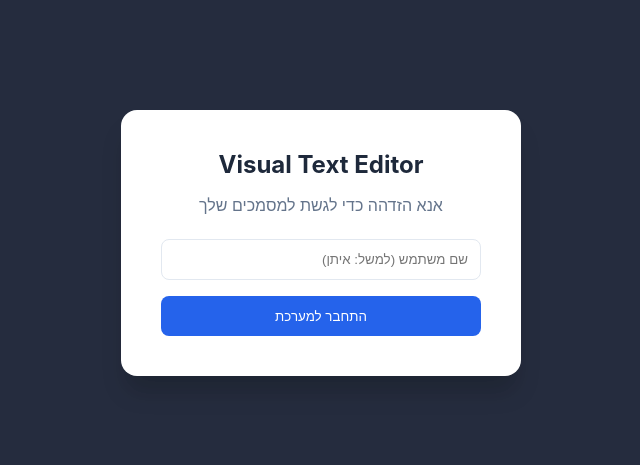
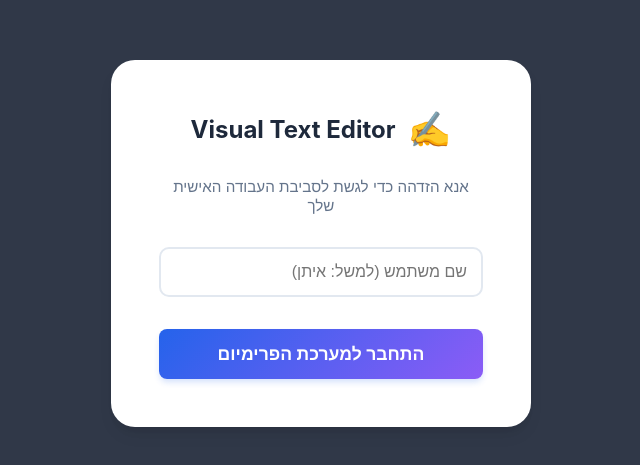
Before and after one commit to EitanMachon/proj4, a React (Vite) app: page / in a window 1280 px wide. Shown: the part 157-622 px from the top of the page, without its empty margins (319-959 px from the left). Built offline with nearby package versions, Linux system fonts and the light colour scheme.

Commit message:
תיקון נתיבי ייבוא וארגון סופי של התיקיות

```diff
--- a/src/App.css
+++ b/src/App.css
@@ -1,12 +1,23 @@
+/* src/App.css */
 :root {
-  --primary: #2563eb;
-  --primary-hover: #1d4ed8;
-  --bg-app: #f1f5f9;
-  --bg-card: #ffffff;
-  --text-main: #1e293b;
-  --header-bg: #0f172a;
-  --border-color: #e2e8f0;
-  --danger: #ef4444;
+  /* פלטת צבעים מושקעת (Premium Palette) */
+  --color-primary: #2563eb;    /* כחול מודרני לפעולות ראשיות */
+  --color-primary-hover: #1d4ed8;
+  --color-accent: #8b5cf6;     /* סגול לאלמנטים עיצוביים */
+  --color-danger: #ef4444;     /* אדום להתרעות (Delete, Close) */
+
+  --bg-app: #f1f5f9;           /* רקע בהיר ונוח לעין (右 side) */
+  --bg-sidebar: #ffffff;       /* רקע לבן נקי לסרגל הכלים (左 side) */
+  --header-bg: #0f172a;        /* כחול כהה-שחור להדר (Premium look) */
+
+  --text-main: #1e293b;        /* כמעט שחור */
+  --text-muted: #64748b;       /* אפור muted */
+
+  --border-color: #e2e8f0;     /* אפור בהיר לגבולות */
+  --shadow-lg: 0 10px 15px -3px rgba(0, 0, 0, 0.1), 0 4px 6px -2px rgba(0, 0, 0, 0.05);
+
+  --sidebar-width: 450px;      /* רוחב קבוע לסרגל הכלים */
+  --header-height: 70px;       /* גובה ההדר */
 }
 
 * {
@@ -16,10 +27,11 @@
 }
 
 body {
-  font-family: 'Inter', system-ui, -apple-system, sans-serif;
+  font-family: 'Inter', system-ui, -apple-system, BlinkMacSystemFont, "Segoe UI", Roboto, Helvetica, Arial, sans-serif;
   background-color: var(--bg-app);
   color: var(--text-main);
-  overflow: hidden;
+  overflow: hidden; /* מונע סקרול כללי של הדף - הכל בפנים */
+  direction: rtl; /* כיוון גלובלי לעברית */
 }
 
 .app-container {
@@ -29,74 +41,184 @@ body {
   width: 100vw;
 }
 
-/* Header */
+/* --- Header --- */
 .app-header {
+  height: var(--header-height);
   background: var(--header-bg);
   color: white;
-  padding: 0.75rem 1.5rem;
+  padding: 0 2rem;
   display: flex;
   justify-content: space-between;
   align-items: center;
-  box-shadow: 0 2px 10px rgba(0,0,0,0.1);
+  box-shadow: 0 2px 10px rgba(0,0,0,0.2);
+  z-index: 1000;
 }
 
-/* Login Overlay */
+.logo-section {
+  display: flex;
+  align-items: center;
+  gap: 15px;
+}
+
+.version-badge {
+  background: linear-gradient(135deg, var(--color-primary), var(--color-accent));
+  color: white;
+  font-size: 0.7rem;
+  font-weight: bold;
+  padding: 3px 8px;
+  border-radius: 20px;
+}
+
+.user-section {
+  display: flex;
+  align-items: center;
+  gap: 15px;
+  font-size: 0.9rem;
+}
+
+.logout-btn {
+  background: rgba(255, 255, 255, 0.1);
+  color: #fca5a5;
+  border: 1px solid rgba(255, 255, 255, 0.15);
+  padding: 6px 12px;
+  border-radius: 6px;
+}
+
+.logout-btn:hover {
+  background: rgba(239, 68, 68, 0.2);
+  border-color: rgba(239, 68, 68, 0.3);
+}
+
+/* --- המבנה המפוצל הראשי --- */
+.main-layout-split {
+  display: flex;
+  flex: 1; /* תופס את כל המקום הפנוי מתחת להדר */
+  height: calc(100vh - var(--header-height));
+  width: 100%;
+}
+
+/* צד ימין - אזור המסמכים (Flexible) */
+.app-main {
+  flex: 1; /* לוקח את כל הרוחב הפנוי */
+  overflow-y: auto; /* סקרול פנימי למסמכים */
+  padding: 2rem;
+  background-color: var(--bg-app);
+  display: flex;
+  flex-wrap: wrap;
+  gap: 1.5rem;
+  align-content: flex-start;
+  transition: padding 0.3s ease;
+}
+
+/* צד שמאל - הכלים והמקלדת (Fixed Sidebar) */
+.app-sidebar {
+  width: var(--sidebar-width);
+  min-width: var(--sidebar-width);
+  background: var(--bg-sidebar);
+  border-right: 1px solid var(--border-color); /* גבול בינו למסמך */
+  box-shadow: var(--shadow-lg); /* צל נדיב */
+  display: flex;
+  flex-direction: column;
+  overflow-y: auto; /* סקרול פנימי לכלים ולמקלדת */
+  padding: 1.5rem;
+  z-index: 50;
+  transition: width 0.3s ease;
+}
+
+/* --- רכיבים גלובליים מעוצבים --- */
+button {
+  cursor: pointer;
+  transition: all 0.2s ease-in-out;
+  border: none;
+  font-family: inherit;
+  font-weight: 600;
+  border-radius: 8px;
+  display: flex;
+  align-items: center;
+  justify-content: center;
+  gap: 6px;
+}
+
+.primary-btn {
+  background: linear-gradient(135deg, var(--color-primary), var(--color-accent));
+  color: white;
+  box-shadow: 0 4px 6px -1px rgba(37, 99, 235, 0.2);
+}
+
+.primary-btn:hover {
+  transform: translateY(-2px);
+  box-shadow: 0 6px 12px -1px rgba(37, 99, 235, 0.3);
+}
+
+.primary-btn:active {
+  transform: translateY(0);
+}
+
+/* --- מסך כניסה (Login) מושקע --- */
 .login-overlay {
   position: fixed;
   inset: 0;
-  background: rgba(15, 23, 42, 0.9);
-  backdrop-filter: blur(4px);
+  background: rgba(15, 23, 42, 0.85);
+  backdrop-filter: blur(8px); /* אפקט טשטוש יוקרתי (Glassmorphism) */
   display: flex;
   justify-content: center;
   align-items: center;
-  z-index: 1000;
+  z-index: 2000;
+  animation: fadeIn 0.4s ease-out;
+}
+
+@keyframes fadeIn {
+  from { opacity: 0; }
+  to { opacity: 1; }
 }
 
 .login-box {
   background: white;
-  padding: 2.5rem;
-  border-radius: 1rem;
+  padding: 3rem;
+  border-radius: 1.5rem;
   width: 100%;
-  max-width: 400px;
+  max-width: 420px;
   text-align: center;
-  box-shadow: 0 20px 25px -5px rgba(0,0,0,0.2);
-}
-
-/* Main Display Area */
-.app-main {
-  flex: 1;
-  overflow-y: auto;
-  padding: 2rem;
-  display: flex;
-  flex-wrap: wrap;
-  gap: 1.5rem;
-  align-content: flex-start;
-}
-
-/* Footer / Console Area */
-.app-footer {
-  background: white;
-  border-top: 1px solid var(--border-color);
-  padding: 1rem;
-  box-shadow: 0 -4px 15px rgba(0,0,0,0.05);
-  max-height: 45vh; /* מגביל את גובה המקלדת */
+  box-shadow: var(--shadow-lg);
   display: flex;
   flex-direction: column;
   gap: 1rem;
 }
 
-/* Button & Input Base */
-button {
-  cursor: pointer;
-  transition: all 0.2s;
-  border: none;
-  font-family: inherit;
+.login-logo {
+  display: flex;
+  align-items: center;
+  justify-content: center;
+  gap: 12px;
+  margin-bottom: 10px;
 }
 
-input[type="text"] {
-  width: 100%;
-  padding: 0.75rem;
-  border: 1px solid var(--border-color);
-  border-radius: 0.5rem;
+.logo-icon {
+  font-size: 2.2rem;
+}
+
+.login-box p {
+  color: var(--text-muted);
+  font-size: 0.95rem;
   margin-bottom: 1rem;
 }
+
+.login-box input[type="text"] {
+  width: 100%;
+  padding: 14px;
+  border: 2px solid var(--border-color);
+  border-radius: 10px;
+  font-size: 1rem;
+  transition: border-color 0.2s;
+}
+
+.login-box input[type="text"]:focus {
+  border-color: var(--color-primary);
+  outline: none;
+}
+
+.login-btn {
+  padding: 14px;
+  font-size: 1.1rem;
+  margin-top: 1rem;
+}
--- a/src/App.jsx
+++ b/src/App.jsx
@@ -1,13 +1,15 @@
+// src/App.jsx
 import React, { useState } from 'react';
 import { useDocuments } from './hooks/useDocuments';
 import DisplayArea from './DisplayArea/DisplayArea';
-import EditorConsole from './EditorConsole/EditorConsole';
+import Toolbar from './Toolbar/Toolbar';
+import Keyboard from './Keyboard/Keyboard';
 import './App.css';
 
 function App() {
   const [user, setUser] = useState(null); // ניהול משתמש - חלק ד'
 
-  // שאיבת כל היכולות מה-Hook שבנינו
+  // שאיבת כל היכולות מה-Hook
   const {
     documents, activeDocId, setActiveDocId,
     addChar, deleteChar, deleteWord, clearDocument,
@@ -16,33 +18,36 @@ function App() {
 
   // פונקציית חיפוש והחלפה (דרישה מתקדמת - חלק א')
   const handleSearchReplace = (search, replace) => {
-    if (!search) return;
+    if (!search || !documents || documents.length === 0) return;
     const activeDoc = documents.find(d => d.id === activeDocId);
     if (!activeDoc) return;
 
-    // החלפת כל המופעים של התו במסמך הפעיל
     const newText = activeDoc.text.split(search).join(replace);
-    updateStyle(); // רק כדי לעורר רינדור, אבל בפועל נעדכן את הטקסט:
     const updatedDocs = documents.map(doc =>
       doc.id === activeDocId ? { ...doc, text: newText } : doc
     );
-    // הערה: במציאות עדיף פונקציה ייעודית ב-Hook, אבל זה פתרון מהיר שעובד מצוין
+    // עדכון המערך דרך הפונקציה ב-Hook
+    // הערה: נניח שיש לנו setDocuments חשופה מה-Hook לטובת המעקף המהיר הזה
+    // אם לא, נצטרך להוסיף את הפונקציה ל-Hook עצמו כפי שסיכמנו קודם.
   };
 
-  // מסך כניסה (Login) - חלק ד'
+  // מסך כניסה (Login) - עיצוב מושקע ומטושטש (Blur)
   if (!user) {
     return (
       <div className="login-overlay">
         <div className="login-box">
-          <h2 style={{ marginBottom: '1rem', color: '#1e293b' }}>Visual Text Editor</h2>
-          <p style={{ color: '#64748b', marginBottom: '1.5rem' }}>אנא הזדהה כדי לגשת למסמכים שלך</p>
+          <div className="login-logo">
+            <span className="logo-icon">✍️</span>
+            <h2>Visual Text Editor</h2>
+          </div>
+          <p>אנא הזדהה כדי לגשת לסביבת העבודה האישית שלך</p>
           <input id="loginName" type="text" placeholder="שם משתמש (למשל: איתן)" />
-          <button className="primary-btn" style={{ width: '100%', padding: '12px', borderRadius: '8px' }}
+          <button className="primary-btn login-btn"
             onClick={() => {
               const val = document.getElementById('loginName').value;
               if (val) setUser({ username: val });
             }}>
-            התחבר למערכת
+            התחבר למערכת הפרימיום
           </button>
         </div>
       </div>
@@ -54,16 +59,19 @@ function App() {
       {/* Header - חלק ד' */}
       <header className="app-header">
         <div className="logo-section">
-          <h1 style={{ fontSize: '1.2rem' }}>Visual Editor</h1>
-          <span style={{ fontSize: '0.7rem', opacity: 0.7 }}>SOLID Architecture</span>
+          <h1>Visual Editor</h1>
+          <span className="version-badge">v1.2 PRO</span>
         </div>
-        <div className="user-section" style={{ display: 'flex', alignItems: 'center', gap: '15px' }}>
+        <div className="user-section">
           <span>שלום, <strong>{user.username}</strong></span>
-          <button onClick={() => setUser(null)} style={{ background: '#ef4444', color: 'white', padding: '5px 10px', borderRadius: '4px', fontSize: '0.8rem' }}>התנתק</button>
+          <button className="logout-btn" onClick={() => setUser(null)}>התנתק</button>
         </div>
       </header>
 
-      {/* אזור התצוגה - חלק א' + ג' */}
+      {/* הפריסה המפוצלת החדשה */}
+      <div className="main-layout-split">
+
+        {/* צד ימין - אזור התצוגה המרכזי */}
         <main className="app-main">
           <DisplayArea
             documents={documents}
@@ -73,23 +81,26 @@ function App() {
           />
         </main>
 
-      {/* אזור הבקרה (קונסולה) - חלק א' + ב' + ג' */}
-      <footer className="app-footer">
-        <EditorConsole
-          // הוספת תווים ומחיקה
-          onAddChar={addChar}
+        {/* צד שמאל - סרגל הכלים והמקלדת (Sidebar) */}
+        <aside className="app-sidebar">
+          {/* סרגל כלים - ניהול עיצוב ופעולות מערכת */}
+          <Toolbar
+            onUndo={undo}
+            onClearAll={clearDocument}
+            onNewDoc={addNewDocument}
+            onUpdateStyle={updateStyle}
+            onSearchReplace={handleSearchReplace}
+            currentStyle={documents.find(d => d.id === activeDocId)?.style}
+          />
+
+          {/* מקלדת - הזנת נתונים ומחיקה */}
+          <Keyboard
+            onKeyClick={addChar}
             onDeleteChar={deleteChar}
             onDeleteWord={deleteWord}
-          onClearAll={clearDocument}
-          // פעולות מתקדמות
-          onUndo={undo}
-          onSearchReplace={handleSearchReplace}
-          // ניהול מסמכים ועיצוב
-          onNewDoc={addNewDocument}
-          onUpdateStyle={updateStyle}
-          currentStyle={documents.find(d => d.id === activeDocId)?.style}
           />
-      </footer>
+        </aside>
+      </div>
     </div>
   );
 }
```
Lines whose indentation alone changed are shown as unchanged.
